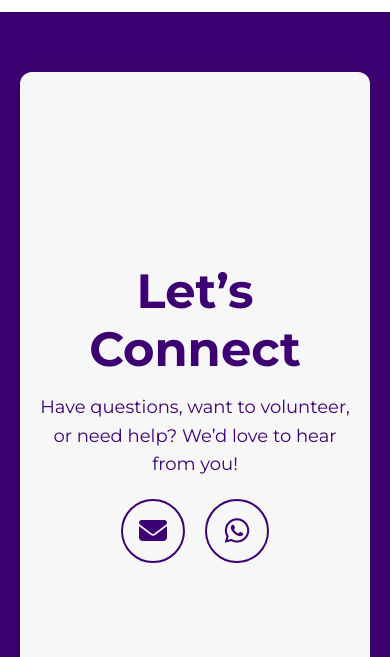
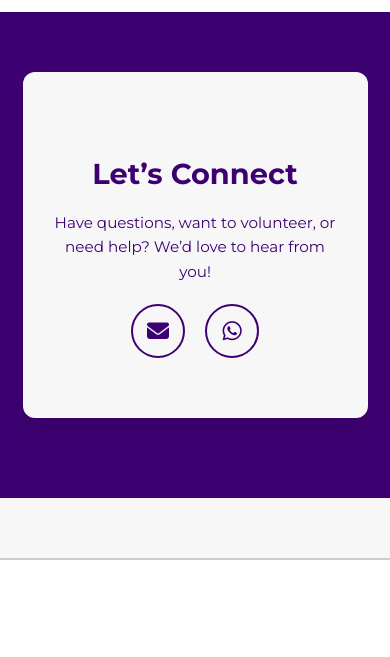
Before and after one commit to Seyman08/SPN, a plain HTML site: page Contact.html in a window 390 px wide. Shown: the part 113-770 px from the top of the page. Drawn offline with Linux system fonts and the light colour scheme.

Commit message:
updated content

```diff
--- a/styles.css
+++ b/styles.css
@@ -2173,6 +2173,7 @@ html {
 
 /* contact page */
 
+/* === Base styles (Desktop default) === */
 .contact-hero {
   background-color: #3d0072;
   color: white;
@@ -2182,42 +2183,45 @@ html {
 
 .contact-hero-content {
   background-color: #f7f7f8;
-  padding: 150px 10px;
+  padding: 120px 40px;
   border-radius: 12px;
   box-shadow: 0 10px 25px rgba(0, 0, 0, 0.1);
   max-width: 800px;
   margin: 0 auto;
+  text-align: center;
 }
 
 .contact-hero-content h1 {
   font-size: 3rem;
-  margin-bottom: 15px;
+  margin-bottom: 20px;
   color: #3d0072;
 }
 
 .contact-hero-content p {
-  font-size: 18px;
+  font-size: 1.1rem;
   max-width: 600px;
   margin: 0 auto;
   color: #3d0072;
   line-height: 1.6;
 }
 
+/* === Contact Icons (Desktop default) === */
 .contact-icon {
   display: flex;
   justify-content: center;
   gap: 20px;
   margin-top: 20px;
+  flex-wrap: wrap;
 }
 
 .contact-icon a {
   display: flex;
   align-items: center;
   justify-content: center;
-  width: 60px;
-  height: 60px;
+  width: 70px;
+  height: 70px;
   text-decoration: none;
-  font-size: 28px;
+  font-size: 32px;
   border-radius: 50%;
   background-color: transparent;
   border: 2px solid #3d0072;
@@ -2231,37 +2235,67 @@ html {
   transform: scale(1.1);
 }
 
-@media (min-width: 768px) {
+/* === Tablet (max-width: 768px) === */
+@media (max-width: 768px) {
+  .contact-hero-content {
+    padding: 100px 30px;
+    max-width: 90%;
+  }
+
+  .contact-hero-content h1 {
+    font-size: 2.3rem;
+  }
+
+  .contact-hero-content p {
+    font-size: 1rem;
+    max-width: 90%;
+  }
+
   .contact-icon a {
-    width: 70px;
-    height: 70px;
-    font-size: 32px;
-  }
+    width: 60px;
+    height: 60px;
+    font-size: 28px;
+  }
+}
+
+/* === Mobile (max-width: 600px) === */
+@media (max-width: 600px) {
   .contact-hero-content {
-  background-color: #f7f7f8;
-  padding: 80px 20px;       /* Comfortable mobile spacing */
-  border-radius: 12px;
-  box-shadow: 0 10px 25px rgba(0, 0, 0, 0.1);
-  max-width: 90%;
-  margin: 0 auto;
-  text-align: center;
-  }
+    padding: 80px 20px;
+  }
+
   .contact-hero-content h1 {
-  font-size: 2rem;
-  margin-bottom: 16px;
-  color: #3d0072;
-}
-
-.contact-hero-content p {
-  font-size: 1rem;
-  max-width: 90%;
-  margin: 0 auto;
-  color: #3d0072;
-  line-height: 1.6;
-}
-
-
-}
+    font-size: 2rem;
+  }
+
+  .contact-hero-content p {
+    font-size: 0.95rem;
+  }
+
+  .contact-icon a {
+    width: 55px;
+    height: 55px;
+    font-size: 24px;
+  }
+}
+
+/* === Extra small (max-width: 480px) === */
+@media (max-width: 480px) {
+  .contact-hero-content {
+    padding: 60px 15px;
+  }
+
+  .contact-icon a {
+    width: 50px;
+    height: 50px;
+    font-size: 22px;
+  }
+
+  .contact-hero-content h1 {
+    font-size: 1.8rem;
+  }
+}
+
 /* CONTACT CARDS */
 /* .contact-cards {
   display: flex;
@@ -2474,15 +2508,12 @@ html {
   .mentors-images {
     justify-content: center;
   } */
-}
+/* } */
 
 
 /* === TEAM PAGE STYLES (RESPONSIVE) === */
 
-.page-container {
-  min-height: 100vh;
-  background-color: #ffffff;
-}
+
 
 /* Hero Section */
 .team-hero {
```
